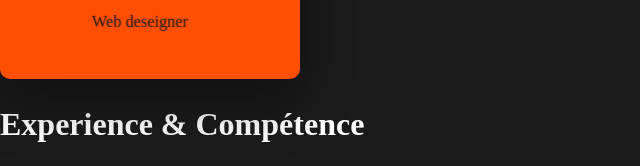
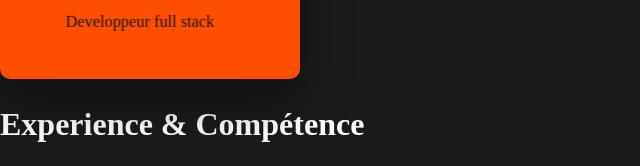
Before and after one commit to maxime-kosse/port_projet, a plain HTML site: page index.html in a window 1280 px wide. Shown: the part 625-791 px from the top of the page, 0-640 px from the left. Drawn offline with Linux system fonts and the light colour scheme.

Commit message:
Update job title from 'Web designer' to 'Full stack developer'

```diff
--- a/index.html
+++ b/index.html
@@ -40,7 +40,7 @@
     <div class="card-content">
       <img src="avat.png" alt="Image 3D">
       <h2>KOSSE</h2>
-      <p>Web deseigner</p>
+      <p>Developpeur full stack</p>
     </div>
   </div>
  </section>
```
